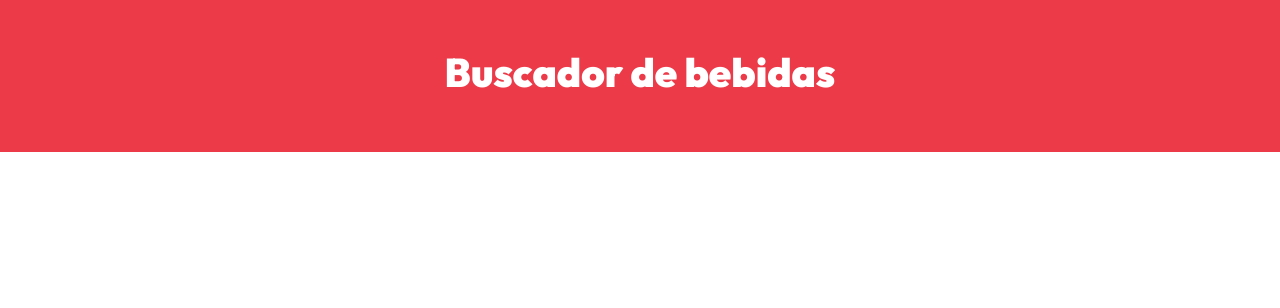
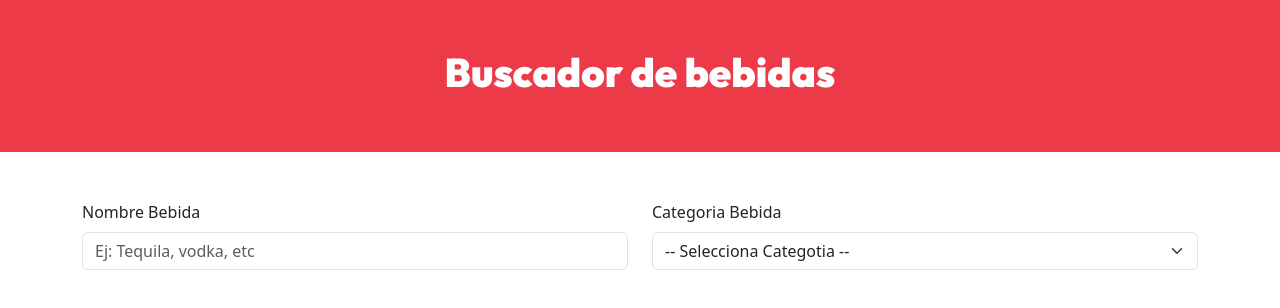
Before and after one commit to angela-001-g/buscador-bebidas, a React (Vite) app in the folder buscadorbebidas/: page / in a window 1280 px wide. Shown: the top 308 px of the page. Built offline with nearby package versions, Linux system fonts and the light colour scheme.

Commit message:
añadiendo formulario

```diff
--- a/buscadorbebidas/src/App.jsx
+++ b/buscadorbebidas/src/App.jsx
@@ -1,4 +1,5 @@
 import { Container } from 'react-bootstrap'
+import Formulario from './components/Formulario'
 
 function App() {
 
@@ -9,7 +10,7 @@
       </header>
 
       <Container className='mt-5'>
-
+          <Formulario />
       </Container>
     </>
   )
--- /dev/null
+++ b/buscadorbebidas/src/components/Formulario.jsx
@@ -0,0 +1,39 @@
+import { Button, Form, Row, Col } from 'react-bootstrap'
+
+function Formulario() {
+  return (
+        <Form>
+            <Row>
+                <Col md={6}>
+
+                    <Form.Group className='mb-3'>
+                        <Form.Label htmlFor='nombre'>Nombre Bebida</Form.Label>
+
+                        <Form.Control
+                        id='nombre'
+                        type='text'
+                        placeholder='Ej: Tequila, vodka, etc'
+                        name='nombre'
+                        />
+                    </Form.Group>
+
+                </Col>
+                <Col md={6}>
+
+                    <Form.Group className='mb-3'>
+                        <Form.Label htmlFor='categoria'>Categoria Bebida</Form.Label>
+
+                        <Form.Select
+                            id='categoria'
+                            name='categoria'
+                        >
+                            <option>-- Selecciona Categotia --</option>
+                        </Form.Select>
+                    </Form.Group>
+                </Col>
+            </Row>
+        </Form>
+  )
+}
+
+export default Formulario
```
